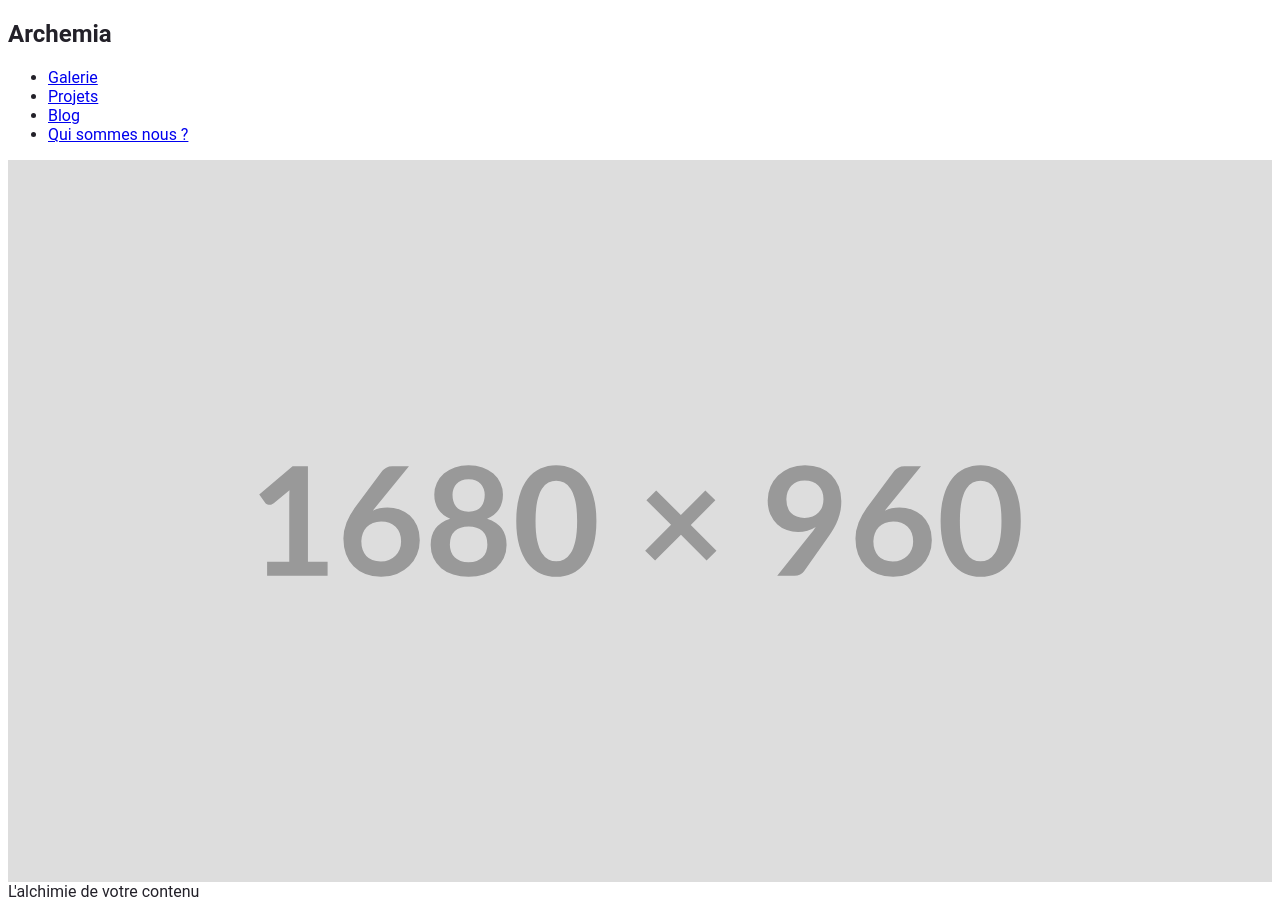
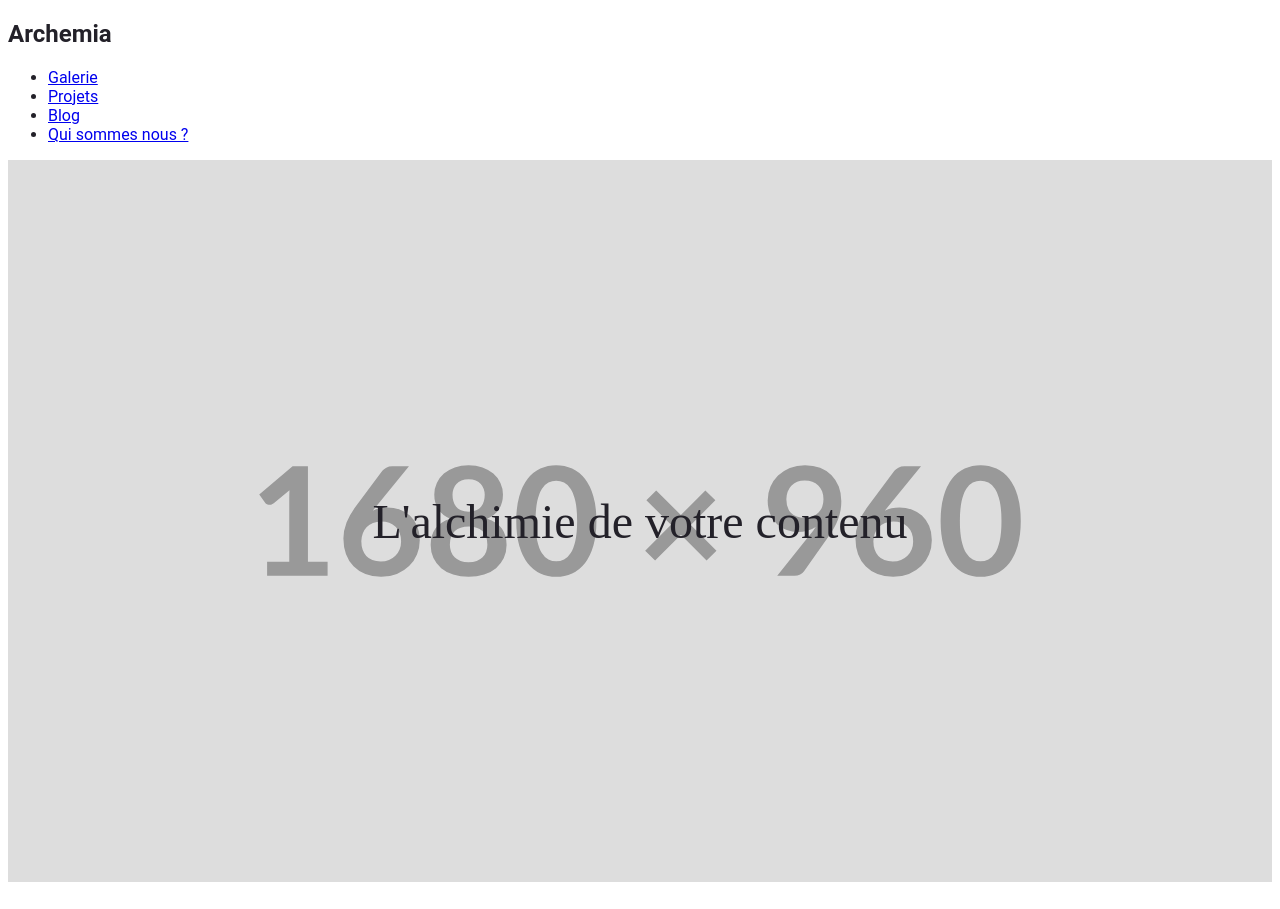
Before and after one commit to AnastasiaPromtep/archemia.fr, a Gatsby site: page / in a window 1280 px wide. Built offline with nearby package versions, Linux system fonts and the light colour scheme; Gatsby itself is replaced by a stand-in of ours.

Commit message:
Add styling to hero component

```diff
--- a/src/components/hero/hero.js
+++ b/src/components/hero/hero.js
@@ -1,13 +1,13 @@
 import {StaticImage} from "gatsby-plugin-image";
 import * as React from "react";
+import { container, image, title } from "./hero.module.css"
 
 const Hero = () => {
     return (
-        <main>
-            <StaticImage src='../../images/placeholder.svg' alt='Place holder image'/>
-            <span>L'alchimie de votre contenu</span>
+        <main className={container}>
+            <StaticImage className={image} src='../../images/placeholder.svg' alt='Place holder image'/>
+            <span className={title}>L'alchimie de votre contenu</span>
         </main>
-
     )
 }
 
--- a/src/components/hero/hero.module.css
+++ b/src/components/hero/hero.module.css
@@ -0,0 +1,18 @@
+.container {
+    position: relative;
+    text-align: center;
+}
+
+.image {
+    width: 100%;
+}
+
+.title {
+    position: absolute;
+    top: 50%;
+    left: 50%;
+    transform: translate(-50%, -50%);
+    font-size: 48px;
+    @import url('https://fonts.googleapis.com/css2?family=Tangerine:wght@700&display=swap');
+    font-family: 'Tangerine', cursive;
+}
```
